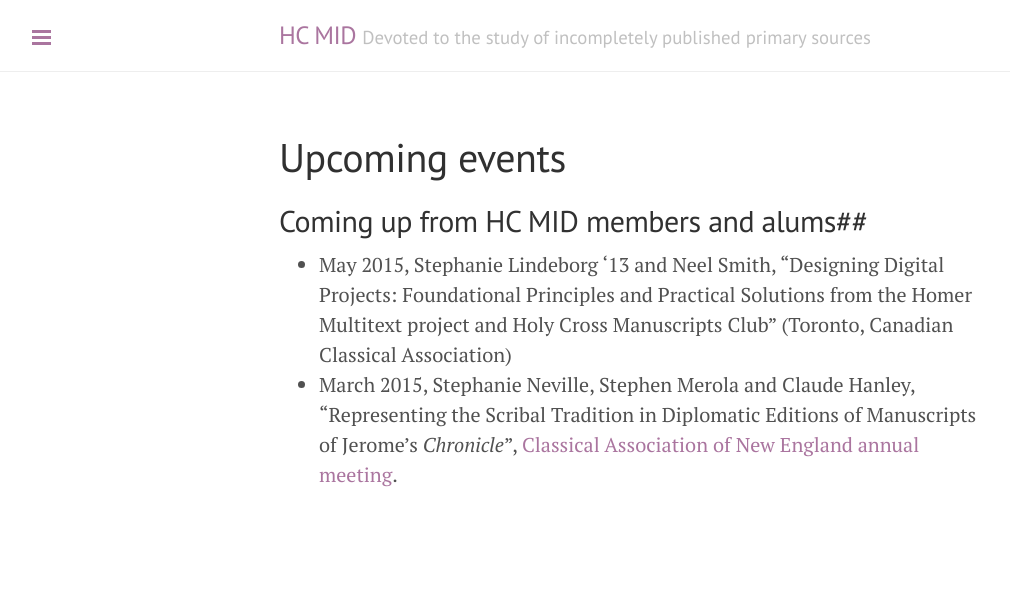
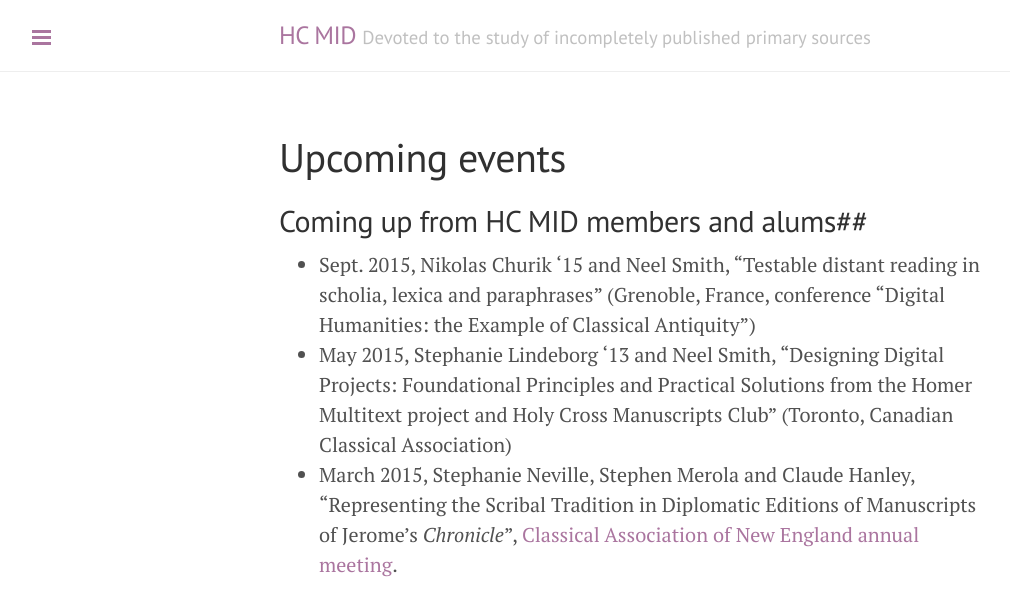
Before and after one commit to HCMID/HCMID.github.io, a Jekyll site: the page built from hof/comingup.md, in a window 1280 px wide. Shown: the top 616 px of the page, without its empty margins (1-1011 px from the left). Built offline with Jekyll 4.4.1, drawn with Linux system fonts in a browser that asks for light colours.

Commit message:
Add grenoble conf. to upcoming

```diff
--- a/hof/comingup.md
+++ b/hof/comingup.md
@@ -5,5 +5,6 @@
 
 ## Coming up from HC MID members and alums##
 
-- May 2015, Stephanie Lindeborg '13 and Neel Smith, “Designing Digital Projects: Foundational Principles and Practical Solutions from the Homer Multitext project and Holy Cross Manuscripts Club” (Toronto, Canadian Classical Association)
+- Sept. 2015, Nikolas Churik '15 and Neel Smith, "Testable distant reading in scholia, lexica and paraphrases" (Grenoble, France, conference "Digital Humanities: the Example of Classical Antiquity")
+- May 2015, Stephanie Lindeborg '13 and Neel Smith, "Designing Digital Projects: Foundational Principles and Practical Solutions from the Homer Multitext project and Holy Cross Manuscripts Club" (Toronto, Canadian Classical Association)
 - March 2015, Stephanie Neville, Stephen Merola and Claude Hanley,  "Representing the Scribal Tradition in Diplomatic Editions of Manuscripts of Jerome’s *Chronicle*", [Classical Association of New England annual meeting](http://caneweb.org/new/wp-content/uploads/109thCANEAnnualMeetingProgram-web.docx1.pdf).
```
